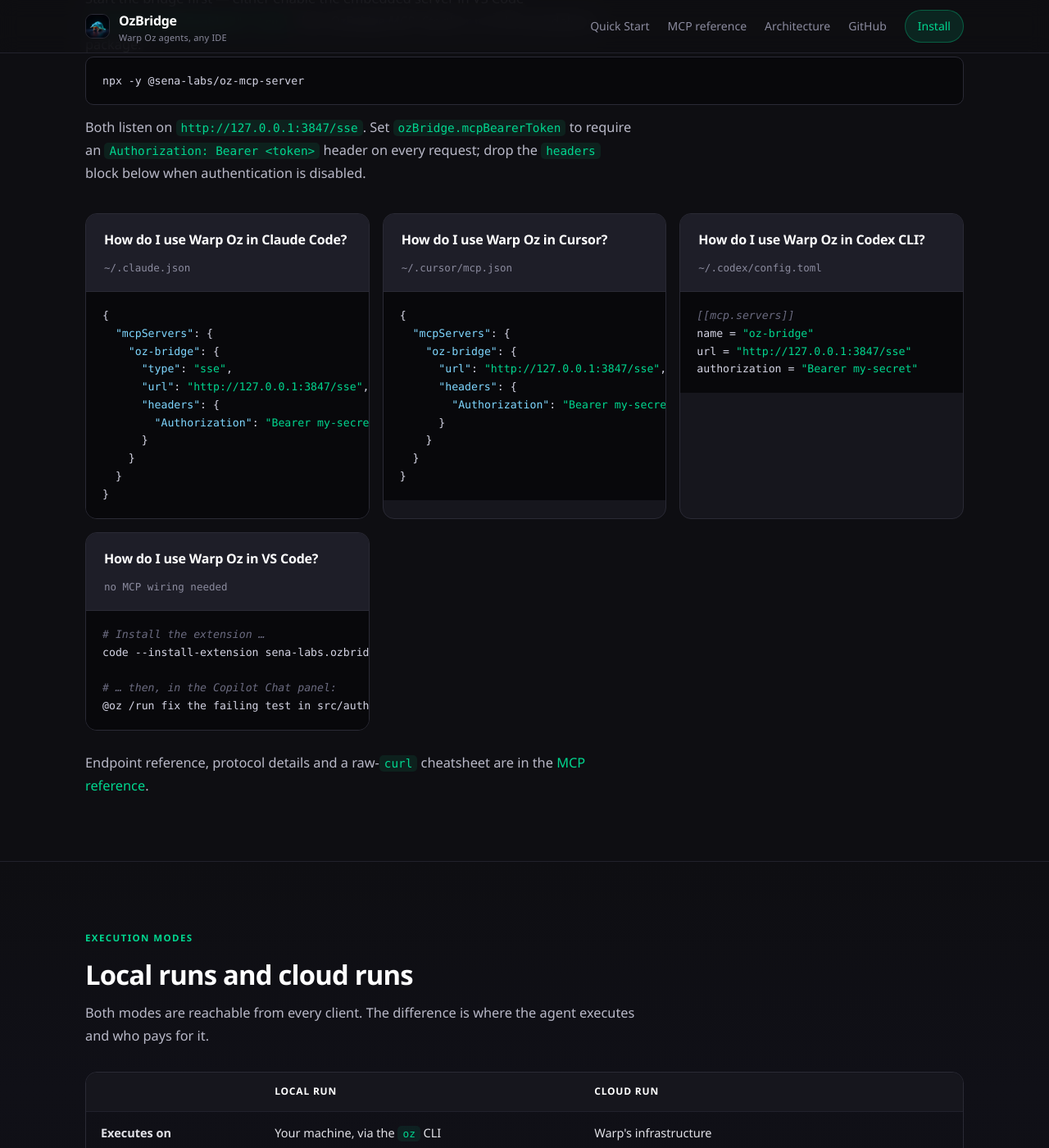
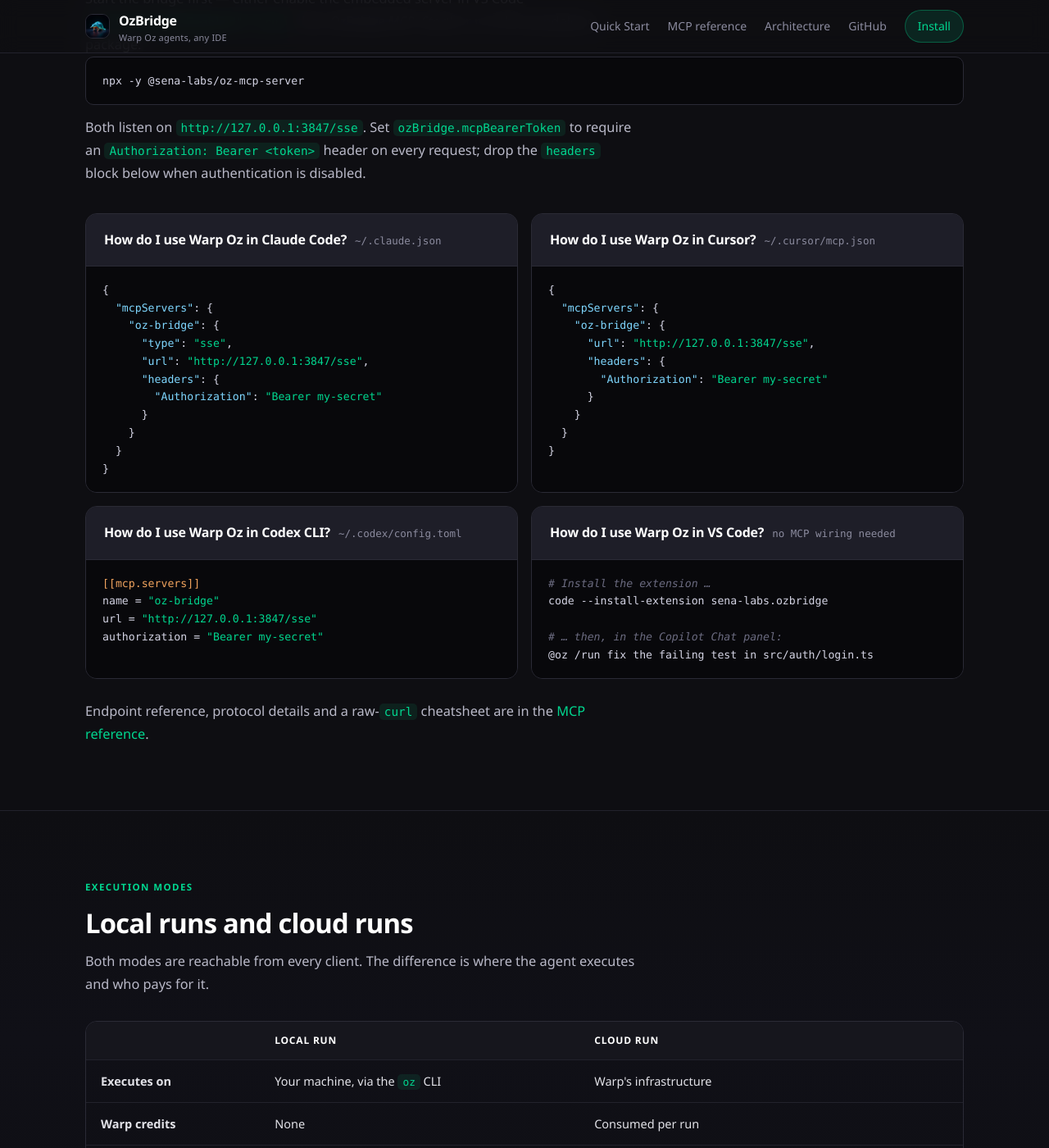
Before and after one commit to sena-labs/OzBridge, a Jekyll site: the page built from docs/index.html, in a window 1280 px wide and 1400 px high, scrolled down 4474 px. Shown: the whole window at 82% size. Built offline with Jekyll 4.4.1, drawn with Linux system fonts in a browser that asks for light colours.

Commit message:
fix(site): widen the client config grid and letterbox the gallery captures

```diff
--- a/docs/assets/css/ozbridge.css
+++ b/docs/assets/css/ozbridge.css
@@ -46,7 +46,7 @@
 }
 
 ::selection { background: var(--accent-soft); color: var(--text-strong); }
-::-webkit-scrollbar { width: 9px; }
+::-webkit-scrollbar { width: 9px; height: 9px; }
 ::-webkit-scrollbar-track { background: var(--surface); }
 ::-webkit-scrollbar-thumb { background: rgba(1, 214, 143, 0.35); border-radius: 5px; }
 ::-webkit-scrollbar-thumb:hover { background: var(--accent); }
@@ -191,7 +191,7 @@
 /* ===== GRIDS & CARDS ===== */
 .grid { display: grid; gap: 16px; margin-top: 34px; }
 .grid-3 { grid-template-columns: repeat(auto-fit, minmax(268px, 1fr)); }
-.grid-2 { grid-template-columns: repeat(auto-fit, minmax(340px, 1fr)); }
+.grid-2 { grid-template-columns: repeat(auto-fit, minmax(440px, 1fr)); }
 
 .card {
   padding: 24px; border-radius: var(--radius);
@@ -275,6 +275,10 @@
   font-family: var(--mono); font-size: 13.2px; line-height: 1.65;
 }
 pre code { background: none; color: #d4d4e4; padding: 0; font-size: inherit; }
+pre::-webkit-scrollbar { height: 7px; }
+pre::-webkit-scrollbar-track { background: transparent; }
+pre::-webkit-scrollbar-thumb { background: var(--border); }
+pre:hover::-webkit-scrollbar-thumb { background: #3a3a48; }
 .tok-key { color: #7fd7ff; }
 .tok-str { color: var(--accent); }
 .tok-cmt { color: #6b6b80; font-style: italic; }
@@ -291,7 +295,7 @@
 .copy-btn:hover { color: var(--accent); border-color: var(--accent-line); }
 
 /* ===== CLIENT CARDS ===== */
-.client-card { padding: 0; overflow: hidden; }
+.client-card { padding: 0; overflow: hidden; display: flex; flex-direction: column; }
 .client-card:hover { transform: none; }
 .client-head {
   display: flex; align-items: baseline; gap: 10px; flex-wrap: wrap;
@@ -300,7 +304,7 @@
 }
 .client-head h3 { margin: 0; font-size: 1rem; }
 .client-head span { font-size: 12.5px; color: var(--text-muted); font-family: var(--mono); }
-.client-card pre { border: 0; border-radius: 0; background: var(--bg-deep); }
+.client-card pre { flex: 1; border: 0; border-radius: 0; background: var(--bg-deep); }
 
 /* ===== GALLERY ===== */
 .shots { display: grid; gap: 18px; margin-top: 34px; grid-template-columns: repeat(auto-fit, minmax(320px, 1fr)); }
@@ -308,7 +312,11 @@
   border: 1px solid var(--border); border-radius: var(--radius);
   overflow: hidden; background: var(--surface);
 }
-.shot img { width: 100%; border-bottom: 1px solid var(--border); }
+.shot img {
+  width: 100%; height: 430px;
+  object-fit: contain; object-position: center top;
+  background: var(--bg-deep); border-bottom: 1px solid var(--border);
+}
 .shot figcaption { padding: 13px 18px; font-size: 13.5px; color: var(--text-muted); }
 .shot figcaption b { display: block; color: var(--text-strong); font-size: 14px; font-weight: 650; }
 
--- a/docs/index.html
+++ b/docs/index.html
@@ -244,7 +244,7 @@
 
       <div class="card client-card">
         <div class="client-head"><h3>How do I use Warp Oz in Codex CLI?</h3><span>~/.codex/config.toml</span></div>
-<pre><code><span class="tok-cmt">[[mcp.servers]]</span>
+<pre><code><span class="tok-fn">[[mcp.servers]]</span>
 name = <span class="tok-str">"oz-bridge"</span>
 url = <span class="tok-str">"http://127.0.0.1:3847/sse"</span>
 authorization = <span class="tok-str">"Bearer my-secret"</span></code></pre>
@@ -346,19 +346,19 @@
     <h2>What it looks like</h2>
     <div class="shots">
       <figure class="shot">
-        <img src="{{ '/assets/img/screenshot-runs.png' | relative_url }}" alt="OzBridge sidebar showing active runs, history and schedules inside VS Code" loading="lazy" width="1200" height="750">
+        <img src="{{ '/assets/img/screenshot-runs.png' | relative_url }}" alt="OzBridge sidebar showing active runs, history and schedules inside VS Code" loading="lazy" width="300" height="848">
         <figcaption><b>Runs &amp; Resources</b>Active runs, history, schedules, environments, MCP servers and secrets.</figcaption>
       </figure>
       <figure class="shot">
-        <img src="{{ '/assets/img/screenshot-mcp.png' | relative_url }}" alt="Embedded MCP bridge status panel listing registered clients" loading="lazy" width="1200" height="750">
+        <img src="{{ '/assets/img/screenshot-mcp.png' | relative_url }}" alt="Embedded MCP bridge status panel listing registered clients" loading="lazy" width="2400" height="1480">
         <figcaption><b>MCP bridge</b>Server status and the clients currently registered against it.</figcaption>
       </figure>
       <figure class="shot">
-        <img src="{{ '/assets/img/screenshot-drive.png' | relative_url }}" alt="Warp Drive prompts, rules and skills previewed inside VS Code" loading="lazy" width="1200" height="750">
+        <img src="{{ '/assets/img/screenshot-drive.png' | relative_url }}" alt="Warp Drive prompts, rules and skills previewed inside VS Code" loading="lazy" width="300" height="848">
         <figcaption><b>Warp Drive</b>Prompts, rules and skills, ready to insert into chat.</figcaption>
       </figure>
       <figure class="shot">
-        <img src="{{ '/assets/img/screenshot-dashboard.png' | relative_url }}" alt="OzBridge dashboard with run analytics and failure triage" loading="lazy" width="1200" height="750">
+        <img src="{{ '/assets/img/screenshot-dashboard.png' | relative_url }}" alt="OzBridge dashboard with run analytics and failure triage" loading="lazy" width="1440" height="900">
         <figcaption><b>Dashboard</b>Run analytics and failure triage in one panel.</figcaption>
       </figure>
     </div>
```
